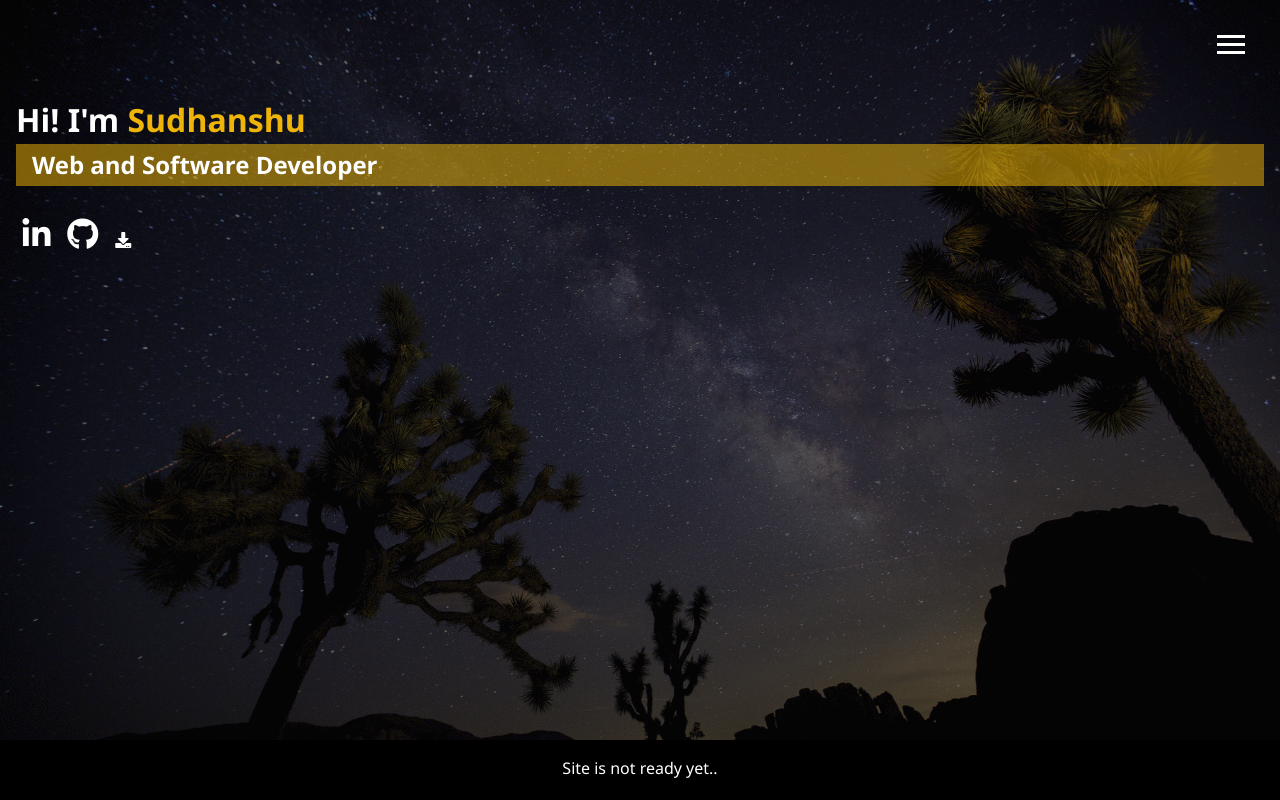
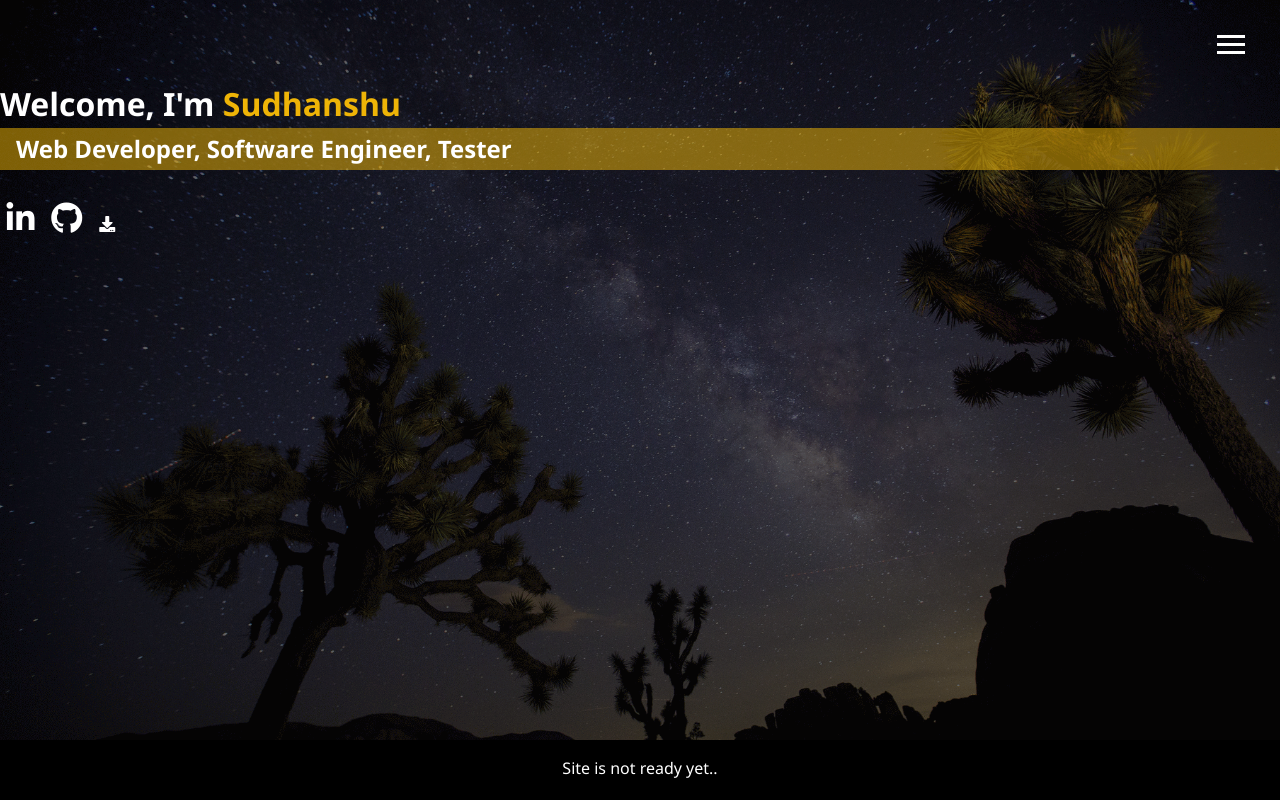
Before and after one commit to Zero-7-1/my-portfolio-sud, a website: page index.html in a window 1280 px wide. Drawn offline with Linux system fonts and the light colour scheme.

Commit message:
new ideas

```diff
--- a/index.html
+++ b/index.html
@@ -52,10 +52,10 @@
 
 
   <main id="home">
-    <h1 class="lg-heading"> Hi! I'm
+    <h1 class="lg-heading"> Welcome, I'm
      <span class="text-secondary"> Sudhanshu </span>
     </h1>
-    <h2 class="sm-heading"> Web and Software Developer </h2>
+    <h2 class="sm-heading"> Web Developer, Software Engineer, Tester </h2>
 
 
 
@@ -76,6 +76,13 @@
     </div>
   </main>
 
+  <section id="skills">
+
+
+
+
+  </section>
+
 
 
 
--- a/scss/_mobile.scss
+++ b/scss/_mobile.scss
@@ -73,7 +73,7 @@
 // Smartphones
 @include mediaSm {
  main {
-    padding: 2rem;
+    //padding: 2rem;
     #home h1 {
       margin-top: 5vh; // Adjusted margin-top
     }
--- a/scss/main.scss
+++ b/scss/main.scss
@@ -68,7 +68,7 @@ header {
 // main
 
 main {
-  padding: 1rem;
+  // padding: 1rem;
   height: 100%;
   min-height: calc(100vh - 60px);
 
```
Also changed, not shown: dist/css/main.css.
